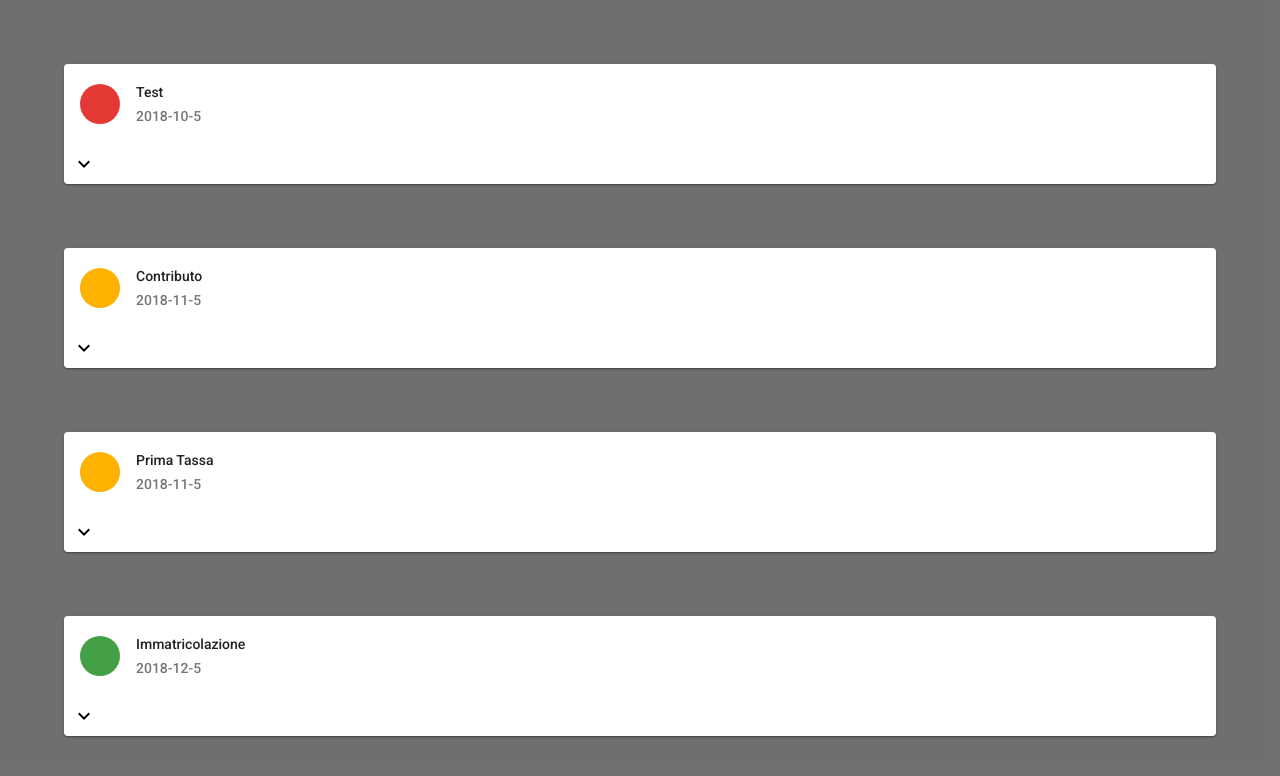
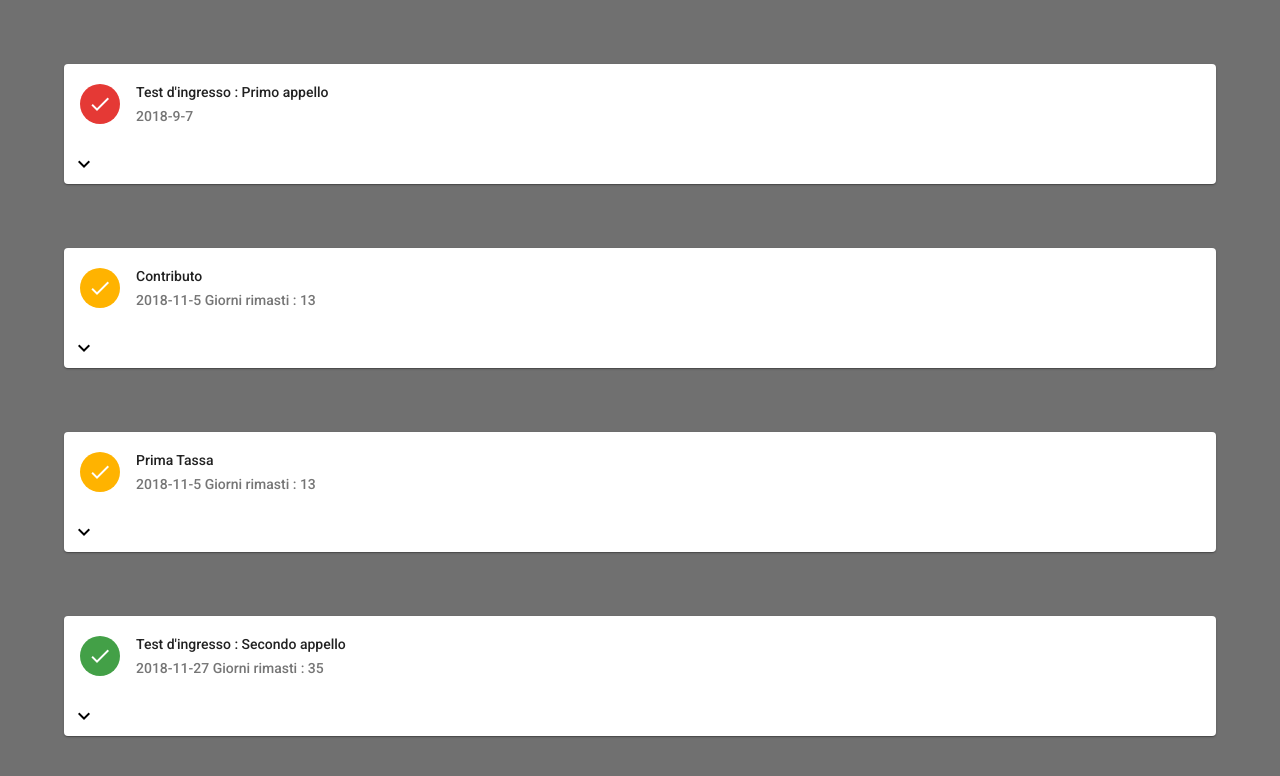
Before and after one commit to DoodlePain/infotor, a React (Create React App) app: page /tasks in a window 1280 px wide. Shown: the top 776 px of the page. Built offline with nearby package versions, Linux system fonts and the light colour scheme.

Commit message:
Tasks add

```diff
--- a/src/Components/Home/Tasks.json
+++ b/src/Components/Home/Tasks.json
@@ -1,22 +1,50 @@
 {
     "test": {
-        "title": "Test",
-        "expire": "2018-10-5",
-        "text": "Lorem ipsum"
+        "title": "Test d'ingresso : Primo appello",
+        "expire": "2018-9-7",
+        "text": "Lorem ipsum",
+        "status":"done"
     },
     "contributo": {
         "title": "Contributo",
         "expire": "2018-11-5",
-        "text": "Lorem ipsum"
+        "text": "Lorem ipsum",
+        "status":"done"
     },
     "primaTassa": {
         "title": "Prima Tassa",
         "expire": "2018-11-5",
-        "text": "Lorem ipsum"
+        "text": "Lorem ipsum",
+        "status":"done"
+    },
+    "test2": {
+        "title": "Test d'ingresso : Secondo appello",
+        "expire": "2018-11-27",
+        "text": "Lorem ipsum",
+        "status":"done"
     },
     "immatricolazione": {
         "title": "Immatricolazione",
         "expire": "2018-12-5",
-        "text": "Lorem ipsum"
+        "text": "Lorem ipsum",
+        "status":"done"
+    },
+    "isee1": {
+        "title": "ISEE : Prima scadenza",
+        "expire": "2018-12-17",
+        "text": "Lorem ipsum",
+        "status":"more_horiz"
+    },
+    "isee2": {
+        "title": "ISEE : Seconda scadenza",
+        "expire": "2019-3-15",
+        "text": "Lorem ipsum",
+        "status":"more_horiz"
+    },
+    "isee3": {
+        "title": "ISEE : Terza scadenza",
+        "expire": "2019-5-31",
+        "text": "Lorem ipsum",
+        "status":"more_horiz"
     }
 }
--- a/src/Components/Home/Tasks/Task.js
+++ b/src/Components/Home/Tasks/Task.js
@@ -7,6 +7,7 @@ import CardActions from '@material-ui/core/CardActions';
 import Collapse from '@material-ui/core/Collapse';
 import Avatar from '@material-ui/core/Avatar';
 import Typography from '@material-ui/core/Typography';
+import { Icon } from '@material-ui/core'
 
 class Task extends Component {
     state = { expanded: false };
@@ -19,6 +20,9 @@ class Task extends Component {
         var timeDiff = d1.getTime() - d2.getTime();
         var diffDays = Math.ceil(timeDiff / (1000 * 3600 * 24));
 
+        console.log(diffDays);
+
+
         if (diffDays > 30) { color = "#43a047" }
         else if (diffDays < 1) { color = "#e53935" }
         else { color = "#ffb300" }
@@ -29,11 +33,13 @@ class Task extends Component {
                     <Card className="card">
                         <CardHeader
                             avatar={
-                                <Avatar aria-label="Recipe" className="avatar" style={{ background: color }} />
+                                <Avatar aria-label="Recipe" className="avatar" style={{ background: color }} >
+                                    <Icon style={{ color: "white" }}>{task.status}</Icon>
+                                </Avatar>
                             }
                             title={task.title}
                             // subheader="Scad : 5 novembre 2018"
-                            subheader={task.expire}
+                            subheader={task.expire + (diffDays > 0 ? ("     Giorni rimasti : " + diffDays + "") : "")}
                         />
                         <CardActions className="actions" disableActionSpacing onClick={() => { this.setState({ expanded: !this.state.expanded }) }}>
                             <i className="material-icons" style={{ cursor: "pointer" }}>
--- a/src/Components/Registration/FirstScreen/RegisterS1.js
+++ b/src/Components/Registration/FirstScreen/RegisterS1.js
@@ -80,9 +80,8 @@ class RegisterS1 extends Component {
                         this.setState({ Data: e.target.value })
                     }}
                 />
-                <Button variant="contained" color="primary" className="button" style={{ marginTop: "10%" }} onClick={this.setLocalData.bind(this)}>
-                    Next &nbsp;
-                    <Icon className="rightIcon">send</Icon>
+                <Button variant="fab" color="primary" className="button" style={{ marginTop: "10%" }} onClick={this.setLocalData.bind(this)}>
+                    <Icon className="rightIcon" style={{ color: "white" }}>arrow_downward</Icon>
                 </Button>
             </div>
         );
--- a/src/Components/Registration/FirstScreen/RegisterS2.js
+++ b/src/Components/Registration/FirstScreen/RegisterS2.js
@@ -68,14 +68,12 @@ class RegisterS2 extends Component {
                 <Switch checked={this.state.Immatricolazione} onChange={this.handleChangeTrigger.bind(this, "Immatricolazione")} />
                 </p>
 
-                <Button variant="contained" color="primary" className="button bothInline" style={{ marginTop: "10%" }} onClick={() => this.props.backward()}>
-                    Back &nbsp;
-                    <Icon className="rightIcon">send</Icon>
+                <Button variant="fab" color="primary" className="button bothInline" style={{ marginTop: "10%" }} onClick={() => this.props.backward()}>
+                    <Icon className="rightIcon" style={{ color: "white" }}>arrow_upward</Icon>
                 </Button>
                 <Link to="/" >
-                    <Button variant="contained" color="primary" className="button bothInline" style={{ marginTop: "10%" }} onClick={this.setLocalData.bind(this)}>
-                        Send &nbsp;
-                    <Icon className="rightIcon">send</Icon>
+                    <Button variant="fab" color="primary" className="button bothInline" style={{ marginTop: "10%" }} onClick={this.setLocalData.bind(this)}>
+                        <Icon className="rightIcon" style={{ color: "white" }}>arrow_downward</Icon>
                     </Button>
                 </Link>
             </div>
```
